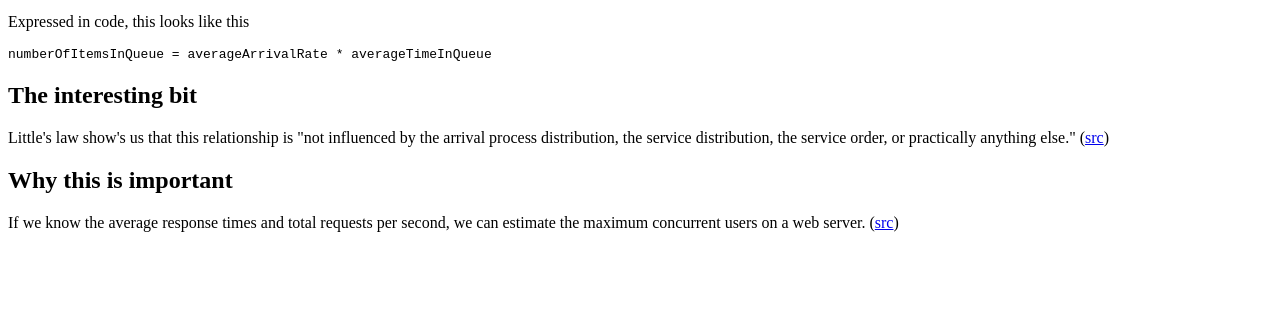
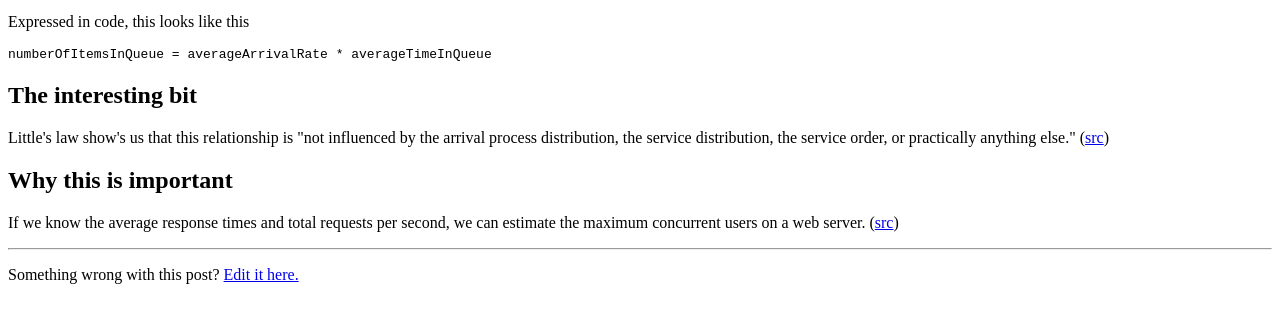
Before and after one commit to gu-app-club/blog, a Gatsby site: page /littles-law in a window 1280 px wide. Shown: the part 101-424 px from the top of the page. Built offline with nearby package versions, Linux system fonts and the light colour scheme; Gatsby itself is replaced by a stand-in of ours; some packages are replaced by stand-ins of ours; code samples lack their colours.

Commit message:
Add something-wrong link

```diff
--- a/src/templates/post.js
+++ b/src/templates/post.js
@@ -5,17 +5,38 @@ const Head = styled.h1`
   font-weight: 300;
 `;
 
+/**
+ * Converts an absolute path to the path on github
+ */
+function githubPath(path) {
+  const numOfPathSegments = 3;
+  const githubRepo = "https://github.com/gu-app-club/blog/edit/master/";
+
+  const segments = path.split("/");
+  const localPath = segments
+    .slice(Math.max(segments.length - numOfPathSegments, 1))
+    .join("/");
+
+  return githubRepo + localPath;
+}
+
 export default function Template({ data }) {
   const { markdownRemark: post } = data;
+  console.log(githubPath(post.fileAbsolutePath));
   return (
     <div>
-      <div>
-        <Head>{post.frontmatter.title}</Head>
-        <div
-          className="blog-post-content"
-          dangerouslySetInnerHTML={{ __html: post.html }}
-        />
-      </div>
+      <Head>{post.frontmatter.title}</Head>
+      <div
+        className="blog-post-content"
+        dangerouslySetInnerHTML={{ __html: post.html }}
+      />
+
+      <hr />
+
+      <p>
+        Something wrong with this post?{" "}
+        <a href={githubPath(post.fileAbsolutePath)}>Edit it here.</a>
+      </p>
     </div>
   );
 }
@@ -29,6 +50,7 @@ export const pageQuery = graphql`
         path
         title
       }
+      fileAbsolutePath
     }
   }
 `;
```
